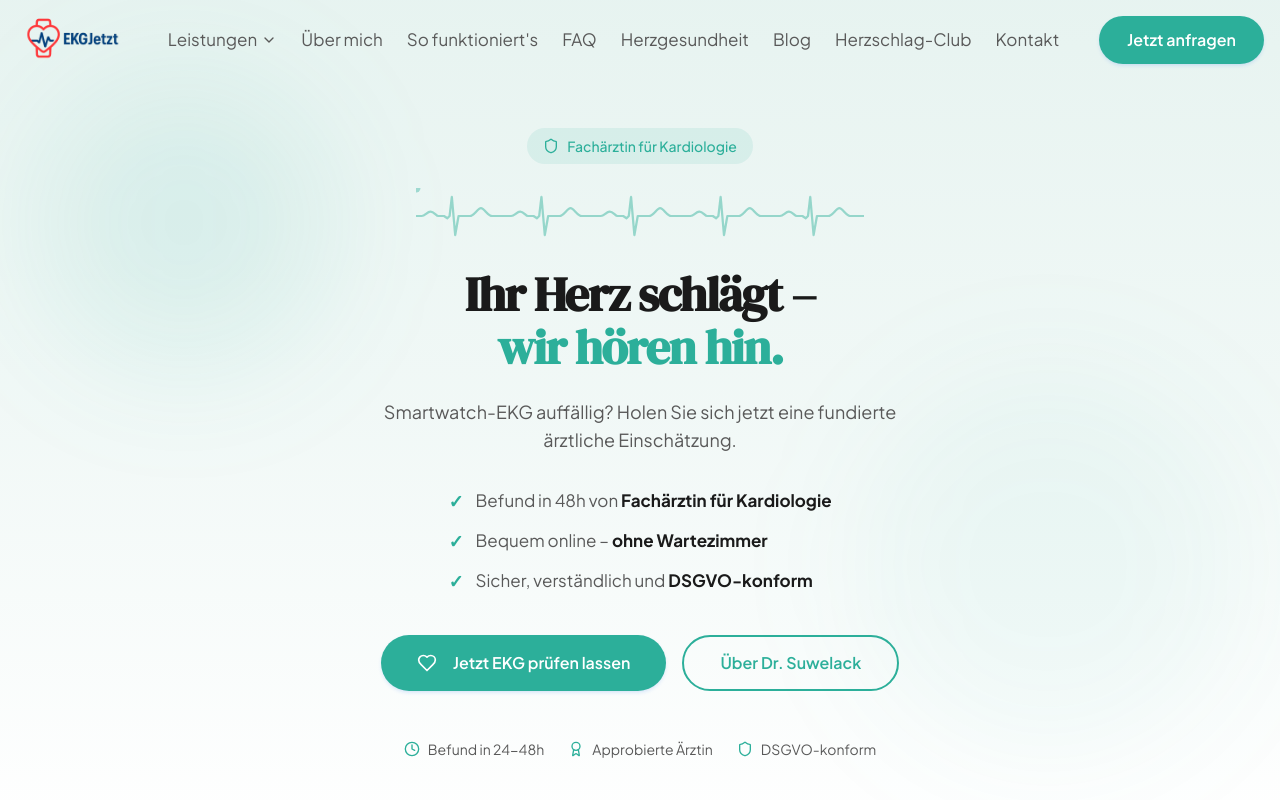
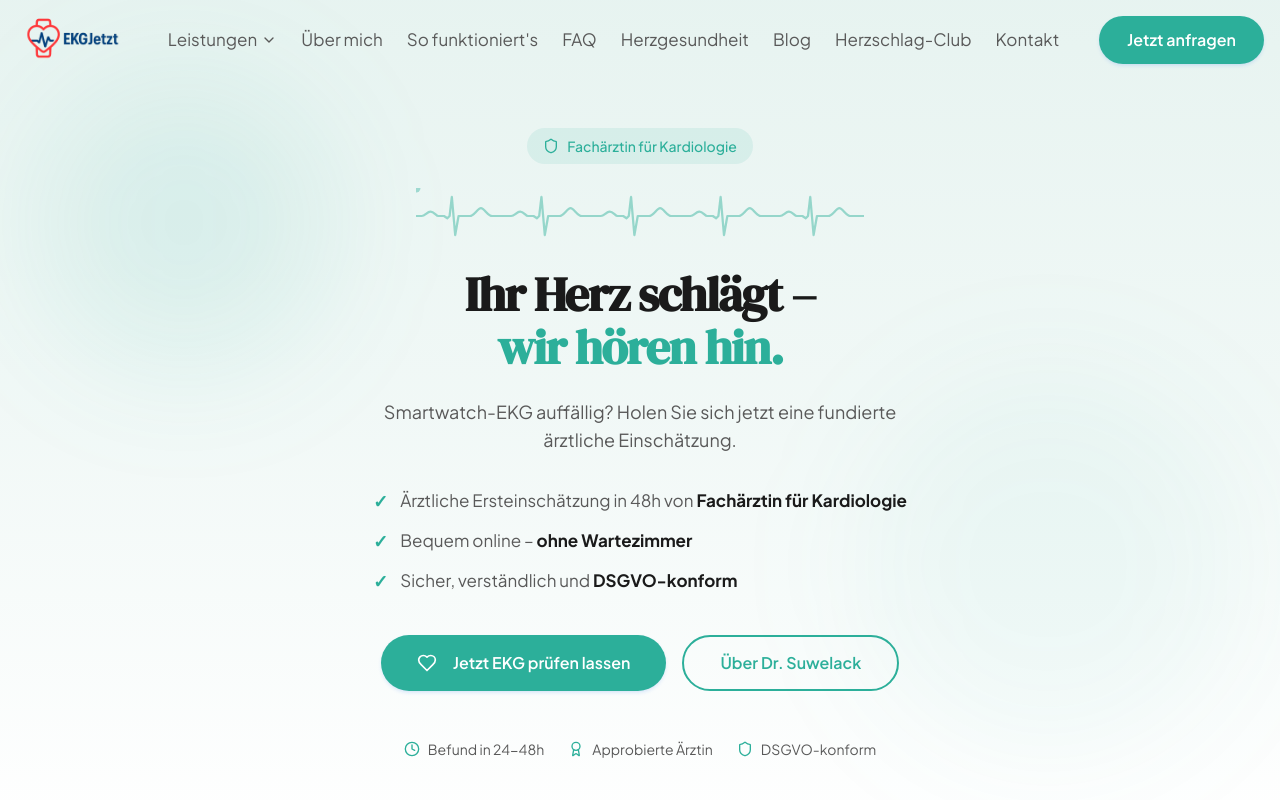
Before and after one commit to floid2/ekgjetzt, a React (Vite) app: page / in a window 1280 px wide. Shown: the top 800 px of the page. Built offline with nearby package versions, Linux system fonts and the light colour scheme; the HTML template or start-up script is replaced by a standard one.

Commit message:
Preceding changes

```diff
--- a/src/components/HeroSection.tsx
+++ b/src/components/HeroSection.tsx
@@ -43,7 +43,7 @@ const HeroSection = () => {
             <ul className="space-y-3 mb-10 animate-slide-up inline-block text-left" style={{ animationDelay: "0.15s" }}>
               <li className="flex items-start gap-3 text-muted-foreground text-body">
                 <span className="text-primary font-bold text-lg">✓</span>
-                <span>Befund in 48h von <strong className="text-foreground">Fachärztin für Kardiologie</strong></span>
+                <span>Ärztliche Ersteinschätzung in 48h von <strong className="text-foreground">Fachärztin für Kardiologie</strong></span>
               </li>
               <li className="flex items-start gap-3 text-muted-foreground text-body">
                 <span className="text-primary font-bold text-lg">✓</span>
```
